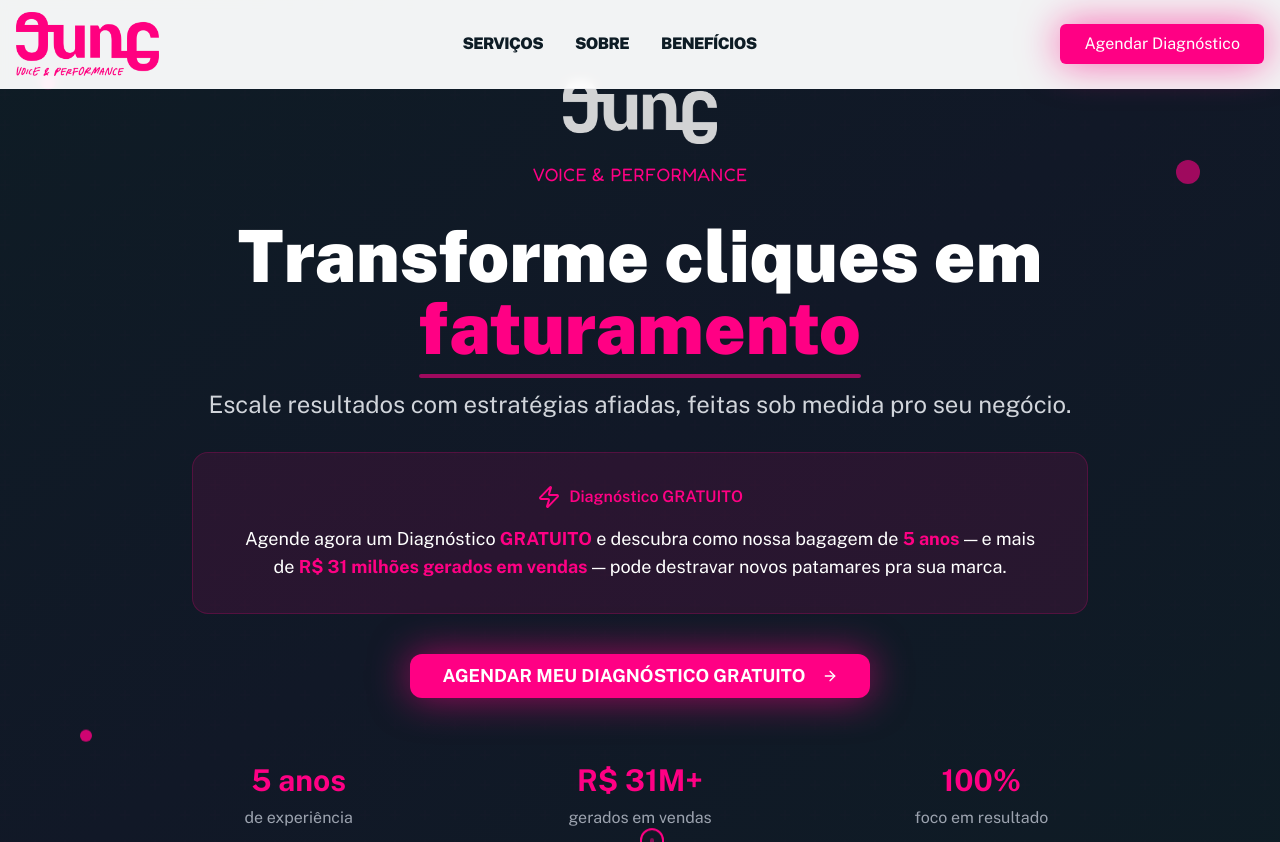
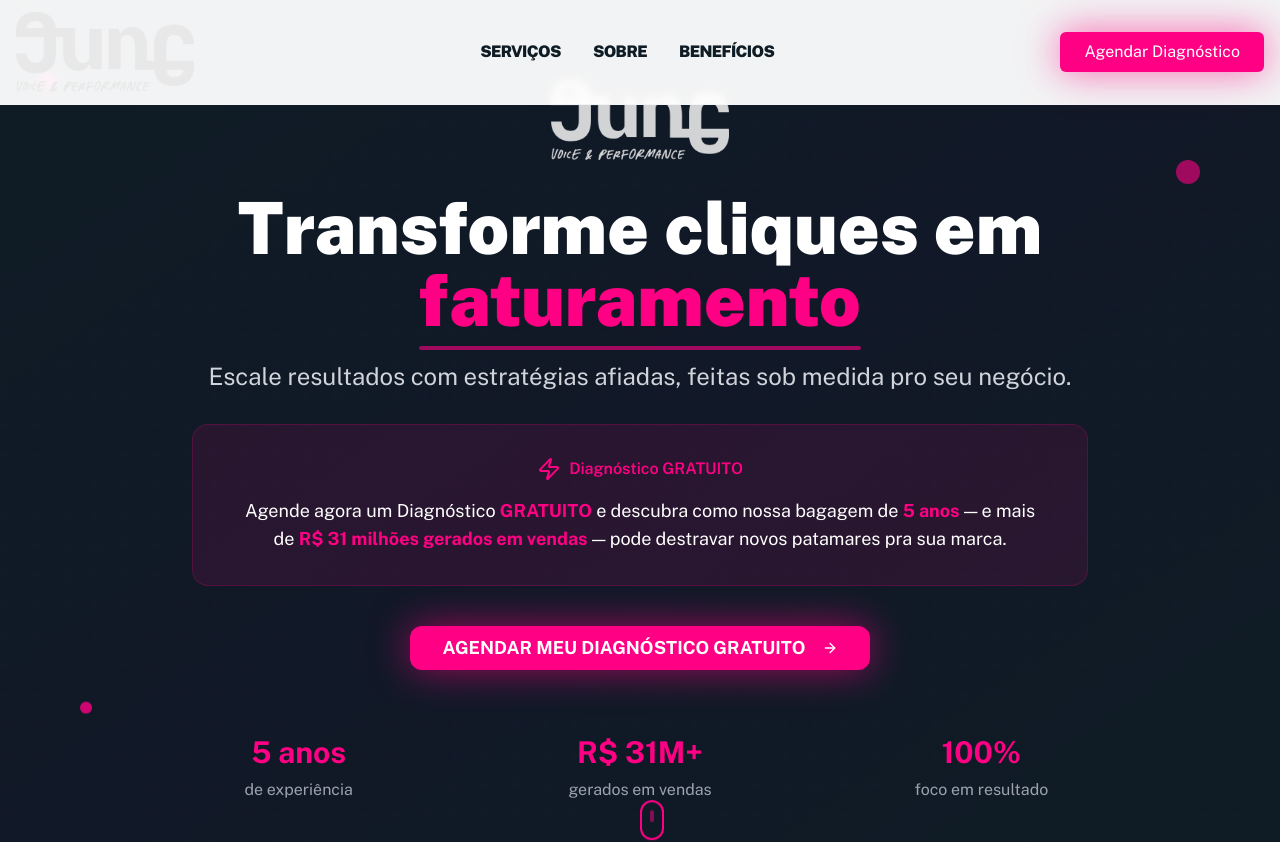
Before and after one commit to pabljung/jung-digital-boost, a React (Vite) app: page / in a window 1280 px wide. Shown: the top 842 px of the page. Built offline with nearby package versions, Linux system fonts and the light colour scheme.

Commit message:
Refactor: Update logo and remove text
Replaced the logo with a new version and removed the "VOICE & PERFORMANCE" text. Also increased the logo size.

```diff
--- a/src/components/Header.tsx
+++ b/src/components/Header.tsx
@@ -18,9 +18,9 @@ const Header = () => {
       <div className="container mx-auto px-4 py-3 flex items-center justify-between">
         <div className="flex items-center">
           <img
-            src="/lovable-uploads/d3a253f3-3e62-476c-acd8-138f280440d0.png"
+            src="/lovable-uploads/8b5b2e3d-e16d-49c8-9ae3-4cc297ad8bb2.png"
             alt="Jung Logo"
-            className="h-16 w-auto"
+            className="h-20 w-auto"
           />
         </div>
 
--- a/src/components/Hero.tsx
+++ b/src/components/Hero.tsx
@@ -33,13 +33,10 @@ const Hero = () => {
           {/* Logo Integration */}
           <div className="mb-6 md:mb-8 animate-fade-in">
             <img
-              src="/lovable-uploads/fbe5fb0d-f90f-441b-a790-9eb0e94bcc2b.png"
+              src="/lovable-uploads/8b5b2e3d-e16d-49c8-9ae3-4cc297ad8bb2.png"
               alt="Jung Logo"
-              className="h-12 md:h-16 w-auto mx-auto mb-4 opacity-90"
+              className="h-16 md:h-20 w-auto mx-auto opacity-90"
             />
-            <p className="text-jung-pink font-quickwriters text-base md:text-lg tracking-wide uppercase">
-              Voice & Performance
-            </p>
           </div>
 
           {/* Main Headline */}
```
Also changed, not shown: public/lovable-uploads/8b5b2e3d-e16d-49c8-9ae3-4cc297ad8bb2.png (added).
